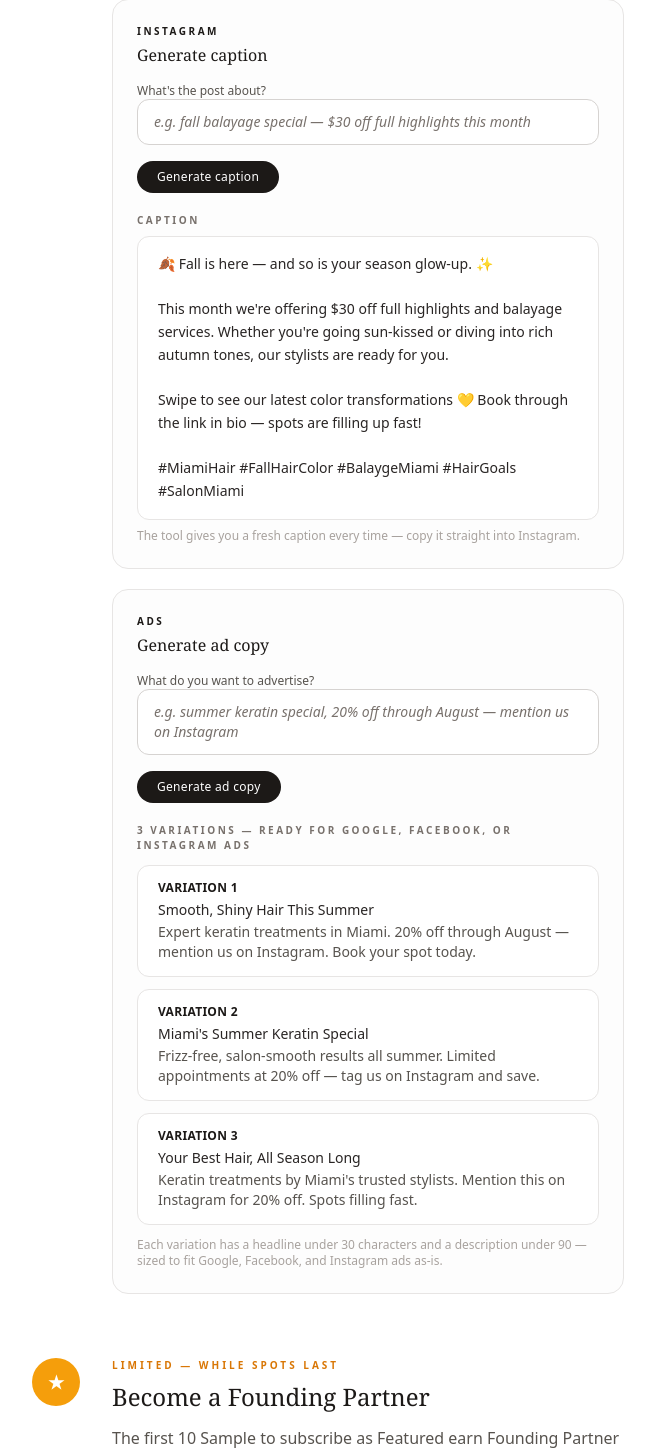
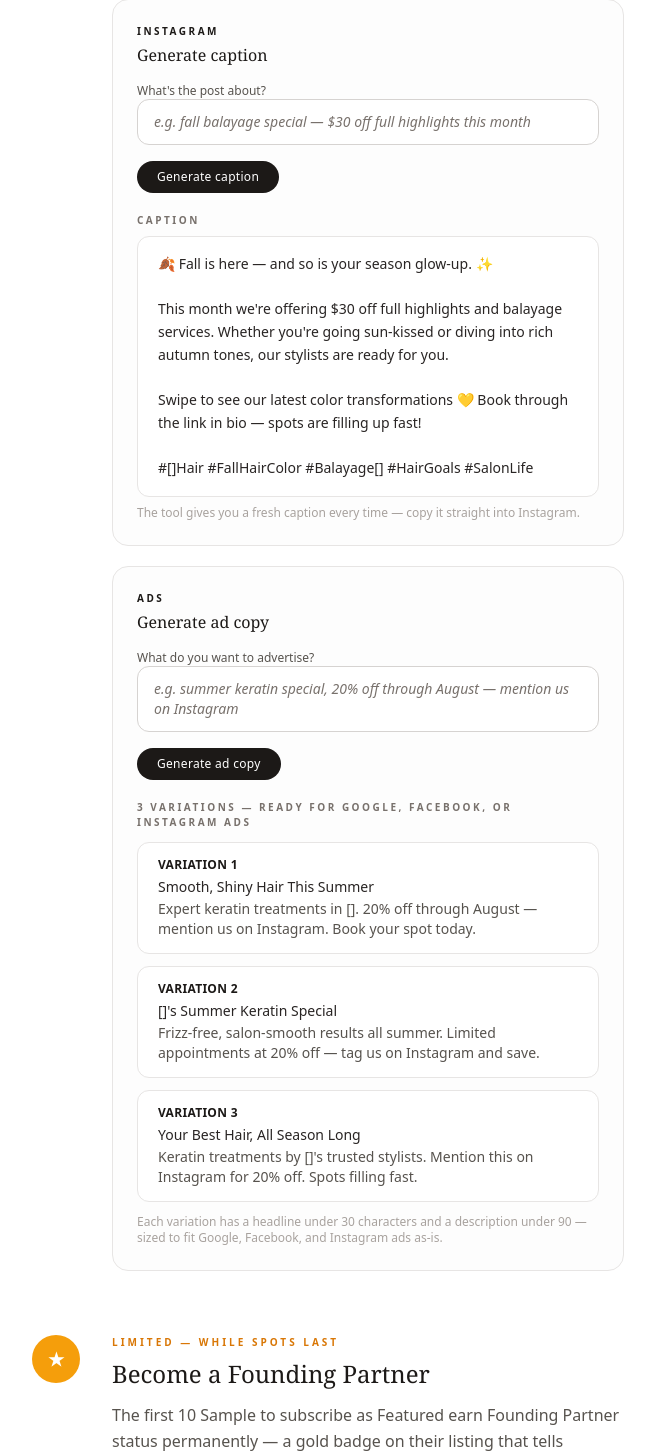
Before and after one commit to david-wi/known-around-town, a Python web app: template backend/app/templates/walkthrough.html in a window 1280 px wide. Shown: the part 2295-3746 px from the top of the page, without its empty margins (312-967 px from the left). Run offline with Jinja, Linux system fonts and the light colour scheme; the template is opened without the code that fills it: most values are stand-ins (such as "Sample title", 1, 10 or a date in 2020).

Commit message:
fix(templates): replace remaining hardcoded 'Miami' in footer and walkthrough demo
Problem: Two more places were showing "Miami" to visitors on all 24 city subdomains:

1. Footer bottom line said "Made in Miami · Powered by Expertly" on every page
   of every non-Miami city (Doral, Aventura, Boca Raton, etc.).

2. Walkthrough page (/walkthrough) shows AI tool demos to prospective salon
   owners — but all sample hashtags (#MiamiHair, #BalaygeMiami, #SalonMiami)
   and ad copy ("Expert keratin treatments in Miami", "Miami's Summer Keratin
   Special") referenced Miami even when a Doral or Fort Lauderdale owner was
   viewing it.

Solution: Both templates now use {{ city.name if city else 'Miami' }} so the
demos feel locally relevant to each salon owner regardless of which city
subdomain they're browsing from.

Co-Authored-By: Claude Sonnet 4.6 <noreply@anthropic.com>

```diff
--- a/backend/app/templates/partials/footer.html
+++ b/backend/app/templates/partials/footer.html
@@ -63,7 +63,7 @@
     </div>
     <div class="mt-16 pt-8 border-t border-stone-800 flex flex-col md:flex-row justify-between gap-4 text-xs text-stone-500">
       <p>{{ footer_legal or ('© ' ~ now.year ~ ' ' ~ (city.name if city else '') ~ ' Knows ' ~ vertical_word ~ ' · A local-first directory.') }}</p>
-      <p class="italic">{{ footer_made_in or 'Made in Miami · Powered by Expertly' }}</p>
+      <p class="italic">{{ footer_made_in or ('Made in ' ~ (city.name if city else 'South Florida') ~ ' · Powered by Expertly') }}</p>
     </div>
   </div>
 </footer>
--- a/backend/app/templates/walkthrough.html
+++ b/backend/app/templates/walkthrough.html
@@ -147,7 +147,7 @@
               🍂 Fall is here — and so is your season glow-up. ✨<br><br>
               This month we're offering $30 off full highlights and balayage services. Whether you're going sun-kissed or diving into rich autumn tones, our stylists are ready for you.<br><br>
               Swipe to see our latest color transformations 💛 Book through the link in bio — spots are filling up fast!<br><br>
-              <span class="{{ theme.accent_text_full }}">#MiamiHair #FallHairColor #BalaygeMiami #HairGoals #SalonMiami</span>
+              <span class="{{ theme.accent_text_full }}">#{{ (city.name if city else 'Miami')|replace(' ', '') }}Hair #FallHairColor #Balayage{{ (city.name if city else 'Miami')|replace(' ', '') }} #HairGoals #SalonLife</span>
             </div>
             <p class="mt-2 text-xs text-stone-400">The tool gives you a fresh caption every time — copy it straight into Instagram.</p>
           </div>
@@ -174,17 +174,17 @@
               <div class="rounded-xl border border-stone-200 bg-white px-5 py-3.5 text-sm">
                 <p class="font-semibold text-stone-900 text-xs uppercase tracking-wide mb-1">Variation 1</p>
                 <p class="font-medium text-stone-800">Smooth, Shiny Hair This Summer</p>
-                <p class="text-stone-600 mt-0.5">Expert keratin treatments in Miami. 20% off through August — mention us on Instagram. Book your spot today.</p>
+                <p class="text-stone-600 mt-0.5">Expert keratin treatments in {{ city.name if city else 'Miami' }}. 20% off through August — mention us on Instagram. Book your spot today.</p>
               </div>
               <div class="rounded-xl border border-stone-200 bg-white px-5 py-3.5 text-sm">
                 <p class="font-semibold text-stone-900 text-xs uppercase tracking-wide mb-1">Variation 2</p>
-                <p class="font-medium text-stone-800">Miami's Summer Keratin Special</p>
+                <p class="font-medium text-stone-800">{{ (city.name if city else 'Miami') }}'s Summer Keratin Special</p>
                 <p class="text-stone-600 mt-0.5">Frizz-free, salon-smooth results all summer. Limited appointments at 20% off — tag us on Instagram and save.</p>
               </div>
               <div class="rounded-xl border border-stone-200 bg-white px-5 py-3.5 text-sm">
                 <p class="font-semibold text-stone-900 text-xs uppercase tracking-wide mb-1">Variation 3</p>
                 <p class="font-medium text-stone-800">Your Best Hair, All Season Long</p>
-                <p class="text-stone-600 mt-0.5">Keratin treatments by Miami's trusted stylists. Mention this on Instagram for 20% off. Spots filling fast.</p>
+                <p class="text-stone-600 mt-0.5">Keratin treatments by {{ (city.name if city else 'Miami') }}'s trusted stylists. Mention this on Instagram for 20% off. Spots filling fast.</p>
               </div>
             </div>
             <p class="mt-3 text-xs text-stone-400">Each variation has a headline under 30 characters and a description under 90 — sized to fit Google, Facebook, and Instagram ads as-is.</p>
```
